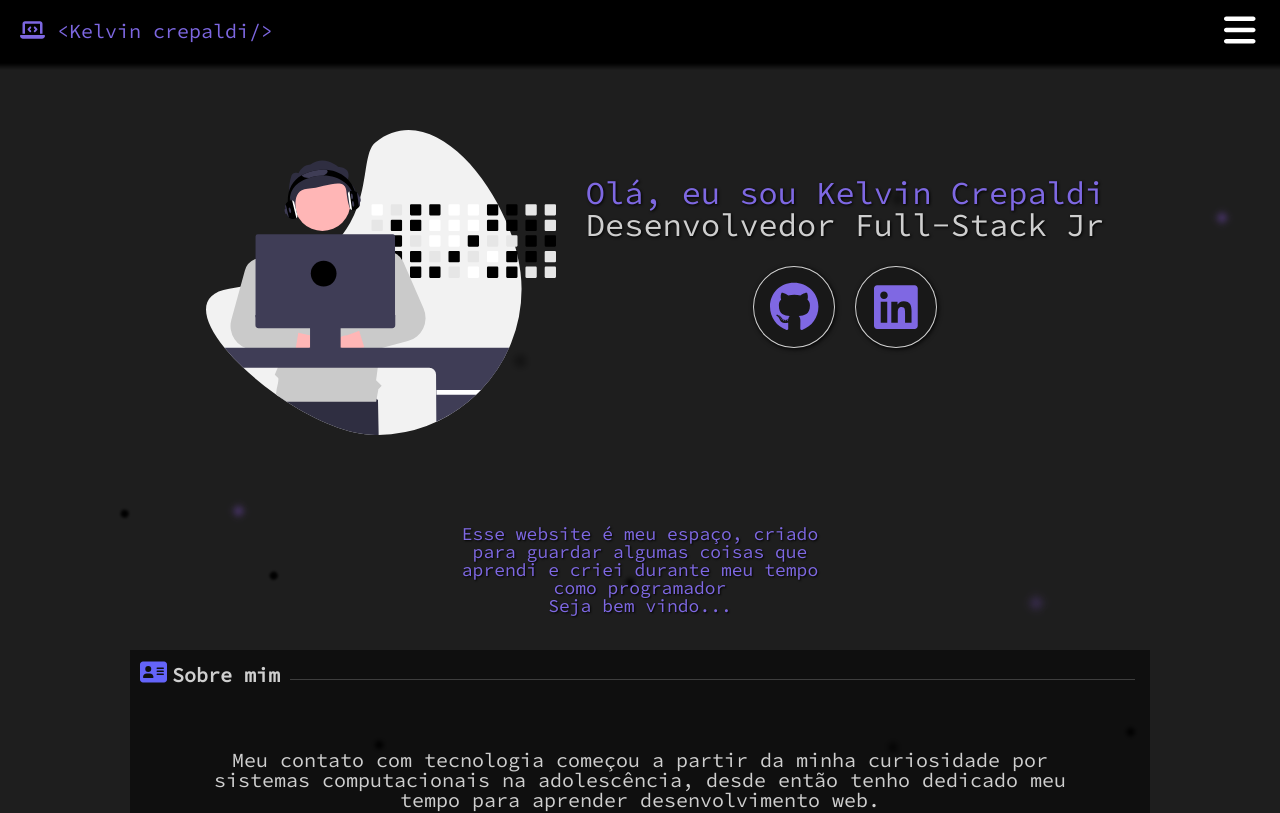
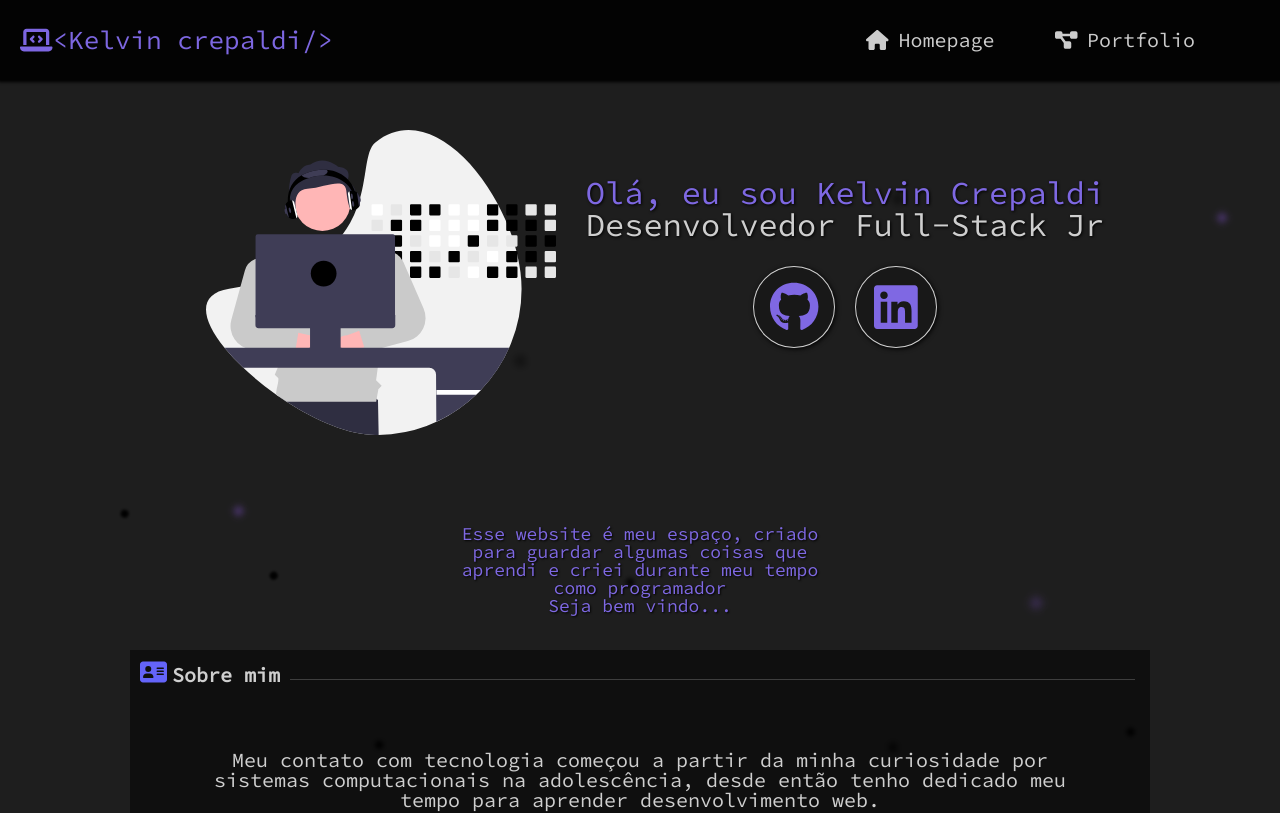
Before and after one commit to KelvinCrepaldi/portfolio, a React (Create React App) app: page / in a window 1280 px wide. Shown: the top 813 px of the page. Built offline with nearby package versions, Linux system fonts and the light colour scheme.

Commit message:
feat: reworked navBar

```diff
--- a/src/components/ContentContainer /index.jsx
+++ b/src/components/ContentContainer /index.jsx
@@ -3,7 +3,7 @@ import { FontAwesomeIcon } from "@fortawesome/react-fontawesome";
 
 const ContentContainer = ({ icon, title, children }) => {
   return (
-    <Container>
+    <Container id="banana">
       {title && (
         <div className="title">
           <span>
--- a/src/components/Layout/Layout.styles.jsx
+++ b/src/components/Layout/Layout.styles.jsx
@@ -29,7 +29,7 @@ export const LayoutContainer = styled.div`
     left: 0;
     background: #1e1e1e;
     overflow: hidden;
-    z-index: -10;
+    z-index: -1;
   }
 
   .background span {
@@ -271,7 +271,7 @@ export const LayoutContainer = styled.div`
   }
 `;
 
-export const TopBlackContainer = styled.header`
+export const HeaderContainer = styled.header`
   width: 100vw;
   height: 70px;
 
@@ -281,17 +281,22 @@ export const TopBlackContainer = styled.header`
   position: fixed;
   top: 0;
 
-  background: rgb(0, 0, 0);
-  background: linear-gradient(
-    180deg,
-    rgba(0, 0, 0, 1) 90%,
-    rgba(45, 23, 23, 0) 100%
-  );
+  background: rgb(0, 0, 0, 0.9);
   color: var(--top-title);
+  box-shadow: 0px 0px 3px 2px black;
 
   .title {
+    display: flex;
+    align-items: center;
     font-size: 20px;
-    margin: 20px;
+    margin: 0 20px;
     color: var(--title-homepage);
   }
+
+  @media only screen and (min-width: 875px) {
+    height: 80px;
+    .title {
+      font-size: 26px;
+    }
+  }
 `;
--- a/src/components/Layout/index.jsx
+++ b/src/components/Layout/index.jsx
@@ -1,12 +1,14 @@
-import MobileNavBar from "../MobileNavbar";
-import { TopBlackContainer, LayoutContainer } from "./Layout.styles";
+import NavBar from "../NavBar";
+import { HeaderContainer, LayoutContainer } from "./Layout.styles";
 import Footer from "../Footer";
 import { faLaptopCode } from "@fortawesome/free-solid-svg-icons";
 import { FontAwesomeIcon } from "@fortawesome/react-fontawesome";
+import { useState } from "react";
 const Layout = ({ children }) => {
+  const [menuIsVisible, setMenuIsVisible] = useState(true);
   return (
     <LayoutContainer>
-      <div class="background">
+      <div className="background">
         <span></span>
         <span></span>
         <span></span>
@@ -33,13 +35,17 @@ const Layout = ({ children }) => {
         <span></span>
         <span></span>
       </div>
-      <TopBlackContainer>
+
+      <HeaderContainer>
         <span className="title">
           <FontAwesomeIcon icon={faLaptopCode} />
           {` <Kelvin crepaldi/>`}
         </span>
-        <MobileNavBar></MobileNavBar>
-      </TopBlackContainer>
+        <NavBar
+          menuIsVisible={menuIsVisible}
+          setMenuIsVisible={setMenuIsVisible}
+        ></NavBar>
+      </HeaderContainer>
 
       <div className="content-page">{children}</div>
       <Footer></Footer>
--- a/src/components/MobileNavbar/NavBar.styles.jsx
+++ /dev/null
@@ -1,74 +0,0 @@
-import styled from "styled-components";
-
-export const NavBarButton = styled.div`
-  button {
-    width: 40px;
-    height: 40px;
-
-    margin: 10px 20px;
-    padding: 0px;
-
-    border: none;
-    background: none;
-    color: white;
-    font-size: 36px;
-  }
-`;
-
-export const NavBarMobile = styled.nav`
-  position: fixed;
-  top: 50px;
-  right: 0;
-
-  background-color: rgb(0, 0, 0, 0.9);
-  border-left: 7px solid rgb(0, 0, 0, 0.9);
-  border-bottom-left-radius: 10px;
-
-  ul {
-    width: 100%;
-    height: 100vh;
-  }
-
-  ul li {
-    display: flex;
-    justify-content: ce;
-    width: 200px;
-    height: 60px;
-    margin: 20px;
-    background: linear-gradient(
-      180deg,
-      rgba(48, 48, 48, 0.9) 50%,
-      rgba(14, 14, 14, 0.9) 51%
-    );
-    border-bottom: 10px inset solid black;
-
-    border-radius: 10px;
-  }
-
-  ul li:hover {
-    background: linear-gradient(
-      180deg,
-      rgba(60, 60, 60, 1) 50%,
-      rgba(30, 30, 30, 1) 51%
-    );
-  }
-
-  ul li a {
-    display: flex;
-    align-items: center;
-
-    width: 100%;
-    height: 100%;
-    padding-left: 15px;
-
-    text-decoration: none;
-    color: white;
-    font-size: 20px;
-    font-weight: bold;
-    text-shadow: 0px 0px 10px #464646;
-  }
-
-  ul li a span {
-    padding-left: 20px;
-  }
-`;
--- a/src/components/MobileNavbar/index.jsx
+++ /dev/null
@@ -1,46 +0,0 @@
-import { Link } from "react-router-dom";
-import { FontAwesomeIcon } from "@fortawesome/react-fontawesome";
-import { faBars, faXmark } from "@fortawesome/free-solid-svg-icons";
-import { faHouse, faDiagramProject } from "@fortawesome/free-solid-svg-icons";
-import { NavBarButton, NavBarMobile } from "./NavBar.styles";
-import { useState } from "react";
-
-const MobileNavBar = () => {
-  const [navState, setNavState] = useState(true);
-
-  const handleOpenMenu = () => {
-    setNavState(!navState);
-  };
-
-  return (
-    <NavBarButton>
-      <button onClick={handleOpenMenu}>
-        {navState ? (
-          <FontAwesomeIcon icon={faBars} />
-        ) : (
-          <FontAwesomeIcon icon={faXmark} />
-        )}
-      </button>
-      {!navState && (
-        <NavBarMobile>
-          <ul onClick={handleOpenMenu}>
-            <li>
-              <Link to="/">
-                <FontAwesomeIcon icon={faHouse} />
-                <span>Homepage</span>
-              </Link>
-            </li>
-            <li>
-              <Link to="/Portfolio">
-                <FontAwesomeIcon icon={faDiagramProject} />
-                <span>Portfolio</span>
-              </Link>
-            </li>
-          </ul>
-        </NavBarMobile>
-      )}
-    </NavBarButton>
-  );
-};
-
-export default MobileNavBar;
--- /dev/null
+++ b/src/components/NavBar/NavBar.styles.jsx
@@ -0,0 +1,93 @@
+import styled from "styled-components";
+
+export const NavBarContainer = styled.nav`
+  display: flex;
+  justify-content: flex-end;
+  flex-grow: 1;
+
+  margin-right: 30px;
+
+  ul {
+    display: flex;
+    flex-direction: column;
+    position: absolute;
+    align-items: center;
+    top: 70px;
+    right: 0px;
+    height: 100vh;
+    width: 50vw;
+    min-width: 300px;
+
+    background-color: rgb(0, 0, 0, 0.9);
+    transition: 0.3s;
+    opacity: 1;
+  }
+
+  ul li {
+    display: flex;
+    margin: 20px;
+  }
+
+  ul li a {
+    display: flex;
+    padding: 20px;
+    font-size: 20px;
+    width: 100%;
+
+    text-decoration: none;
+    color: var(--sub-title-homepage);
+    transition: 0.3s;
+  }
+
+  ul li a:hover {
+    color: var(--title-homepage);
+    transform: translateY(-4px);
+  }
+
+  ul li a span {
+    margin: 0px 10px;
+  }
+
+  .menu-close {
+    transform: translateX(50vw);
+    opacity: 0;
+  }
+
+  .nav-button {
+    width: 60px;
+    height: 60px;
+    margin: 5px;
+    font-size: 50px;
+    background: none;
+    border: none;
+    color: var(--sub-title-homepage);
+  }
+
+  @media only screen and (min-width: 875px) {
+    .nav-button {
+      display: none;
+    }
+
+    ul {
+      position: static;
+      flex-direction: row;
+      align-items: center;
+      margin-right: 20px;
+      width: initial;
+      height: initial;
+      background-color: initial;
+    }
+
+    ul li {
+      margin: 0px;
+    }
+    ul li a {
+      margin: 5px;
+    }
+
+    .menu-close {
+      opacity: initial;
+      transform: initial;
+    }
+  }
+`;
--- /dev/null
+++ b/src/components/NavBar/index.jsx
@@ -0,0 +1,42 @@
+import { Link } from "react-router-dom";
+import { FontAwesomeIcon } from "@fortawesome/react-fontawesome";
+import { faBars, faXmark } from "@fortawesome/free-solid-svg-icons";
+import { faHouse, faDiagramProject } from "@fortawesome/free-solid-svg-icons";
+import { NavBarContainer } from "./NavBar.styles";
+import { useState } from "react";
+
+const NavBar = () => {
+  const [menu, setMenu] = useState(false);
+
+  const handleActiveMenu = () => {
+    setMenu(!menu);
+  };
+  return (
+    <NavBarContainer>
+      <button className={`nav-button`} onClick={handleActiveMenu}>
+        {menu ? (
+          <FontAwesomeIcon icon={faXmark} />
+        ) : (
+          <FontAwesomeIcon icon={faBars} />
+        )}
+      </button>
+
+      <ul className={!menu ? "menu-close" : ""} onClick={handleActiveMenu}>
+        <li>
+          <Link to="/">
+            <FontAwesomeIcon icon={faHouse} />
+            <span>Homepage</span>
+          </Link>
+        </li>
+        <li>
+          <Link to="/Portfolio">
+            <FontAwesomeIcon icon={faDiagramProject} />
+            <span>Portfolio</span>
+          </Link>
+        </li>
+      </ul>
+    </NavBarContainer>
+  );
+};
+
+export default NavBar;
--- a/src/styles/global.jsx
+++ b/src/styles/global.jsx
@@ -64,6 +64,8 @@ const GlobalStyle = createGlobalStyle`
         background-size: 100% 100%;
         min-width: 360px;
         font-family: var(--font-pro);
+
+        overflow-x:hidden ;
     }
 
     // GLOBAL VARIABLES
```
